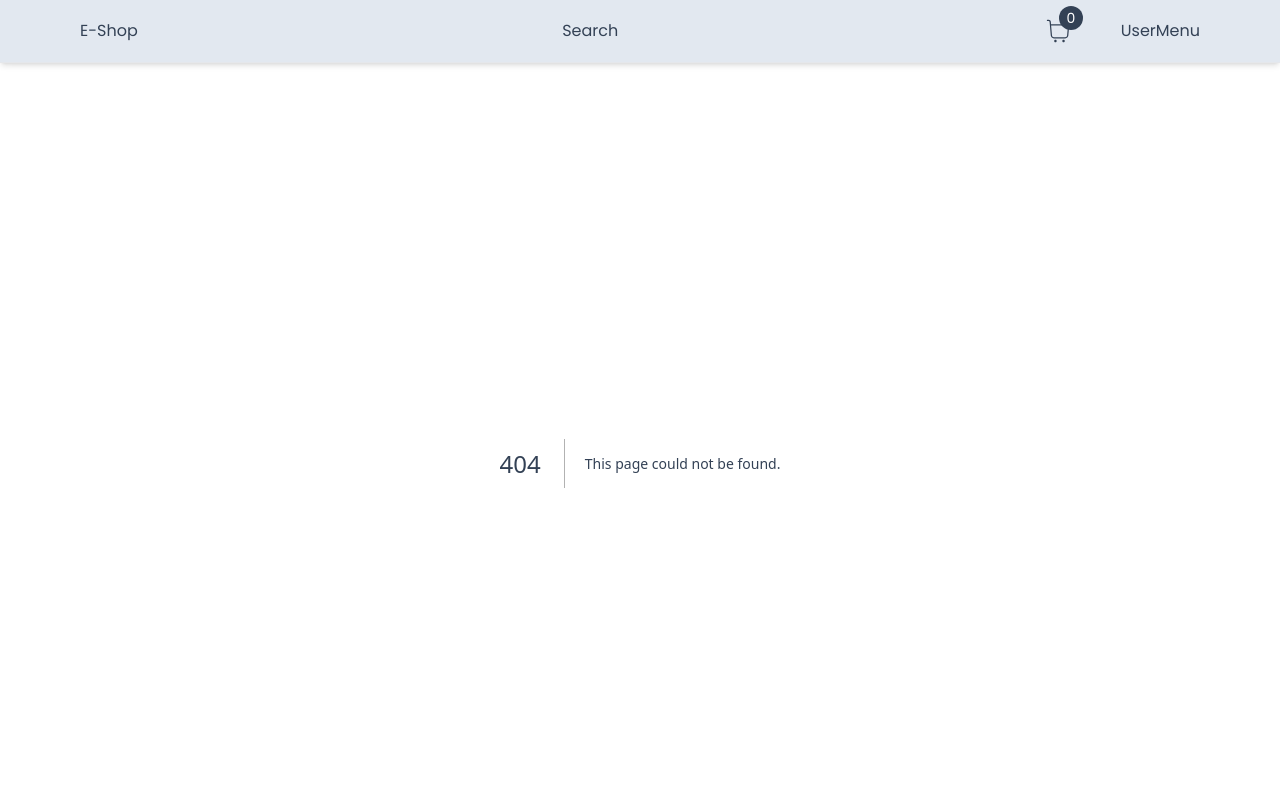
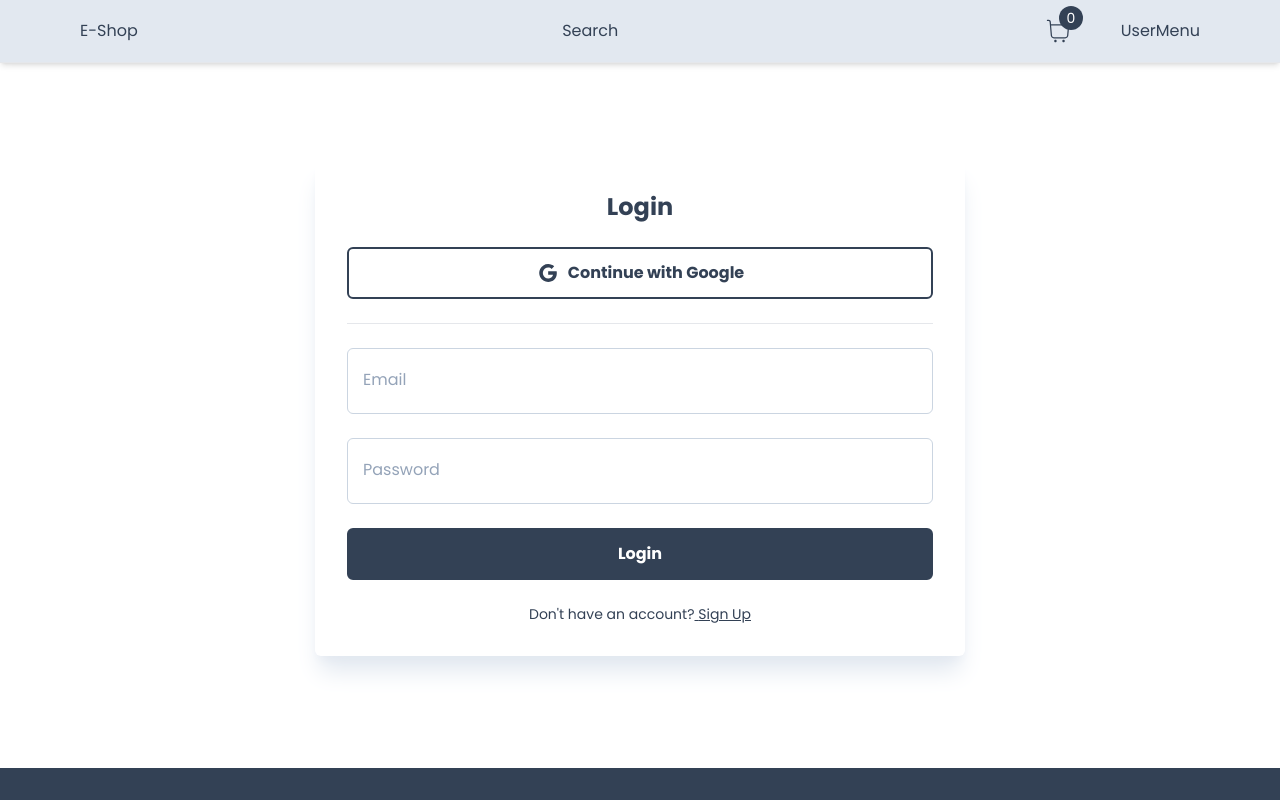
Before and after one commit to MarioAngelov2/next.js-e-commerce, a Next.js app in the folder e-commerce/: page /login in a window 1280 px wide. Before the commit this address had no page. Shown: the top 800 px of the page. Built offline with nearby package versions, Linux system fonts and the light colour scheme.

Commit message:
Add form wrapper & login form

```diff
--- /dev/null
+++ b/e-commerce/app/login/page.tsx
@@ -0,0 +1,18 @@
+import React from 'react'
+import Container from '../components/Container'
+import FormWrap from '../components/FormWrap'
+import LoginForm from './LoginForm'
+
+const Login = () => {
+  return (
+    <div>
+      <Container>
+        <FormWrap>
+            <LoginForm />
+        </FormWrap>
+      </Container>
+    </div>
+  )
+}
+
+export default Login
```
